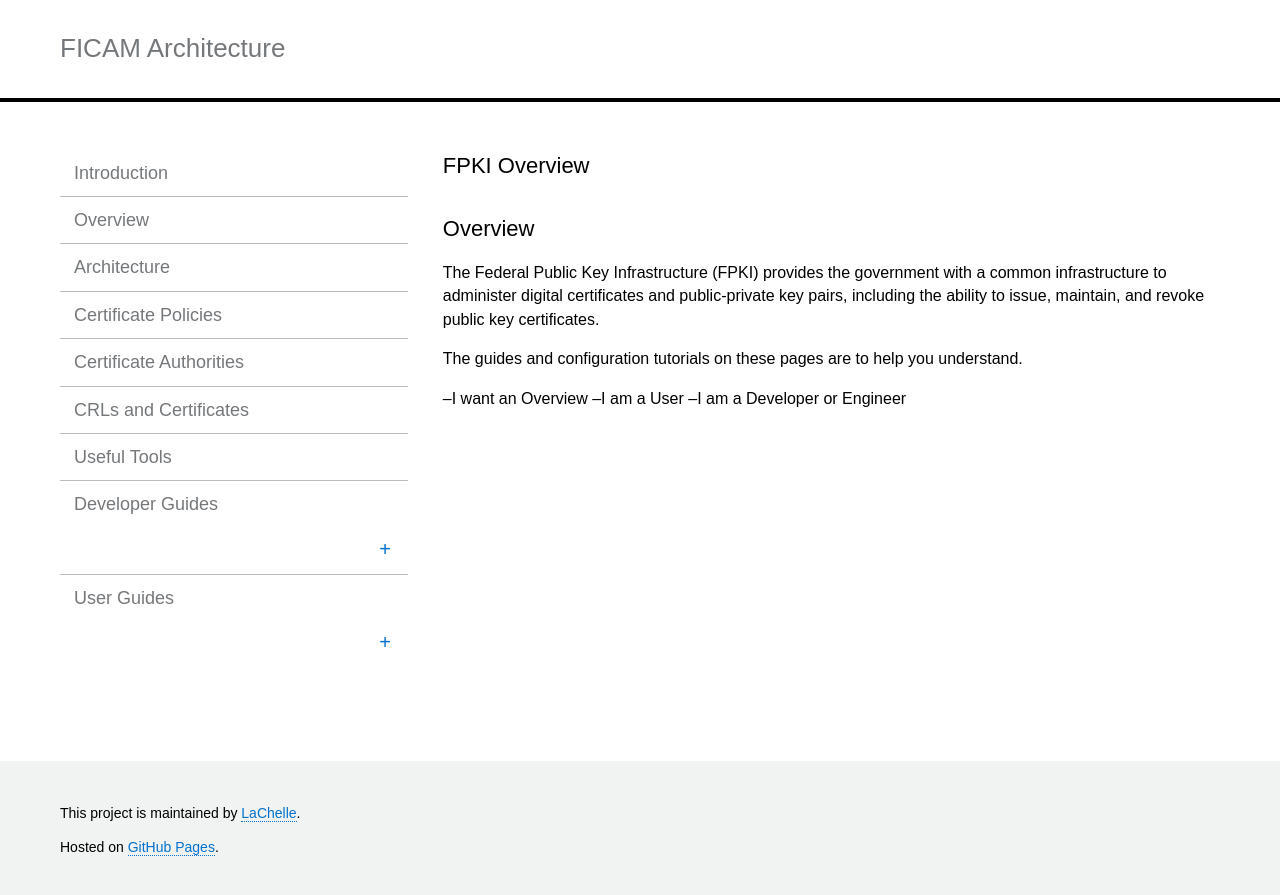
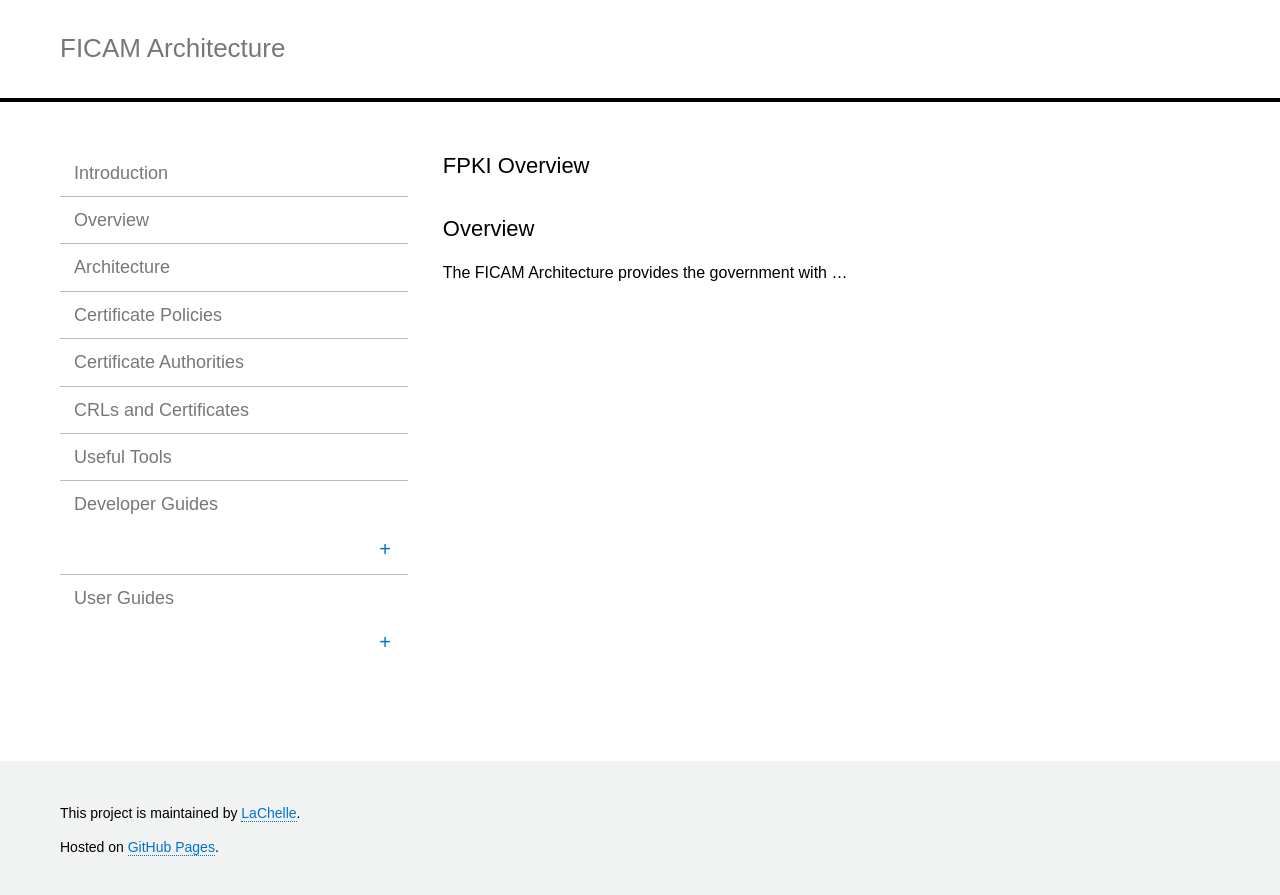
Before and after one commit to AllieTbo/ficam_architecture, a Jekyll site: the page built from pages/fpki_overview.md, in a window 1280 px wide. Shown: the top 895 px of the page. Built offline with Jekyll 4.4.1, drawn with Linux system fonts in a browser that asks for light colours.

Commit message:
Updated Overview as a test

```diff
--- a/pages/fpki_overview.md
+++ b/pages/fpki_overview.md
@@ -5,12 +5,4 @@ permalink: /overview/
 ---
 
 ## Overview
-The Federal Public Key Infrastructure (FPKI) provides the government with a common infrastructure to
-administer digital certificates and public-private key pairs, including the ability to issue, maintain, and
-revoke public key certificates.
-
-The guides and configuration tutorials on these pages are to help you understand.
-
---I want an Overview
---I am a User
---I am a Developer or Engineer
+The FICAM Architecture provides the government with ...
```
